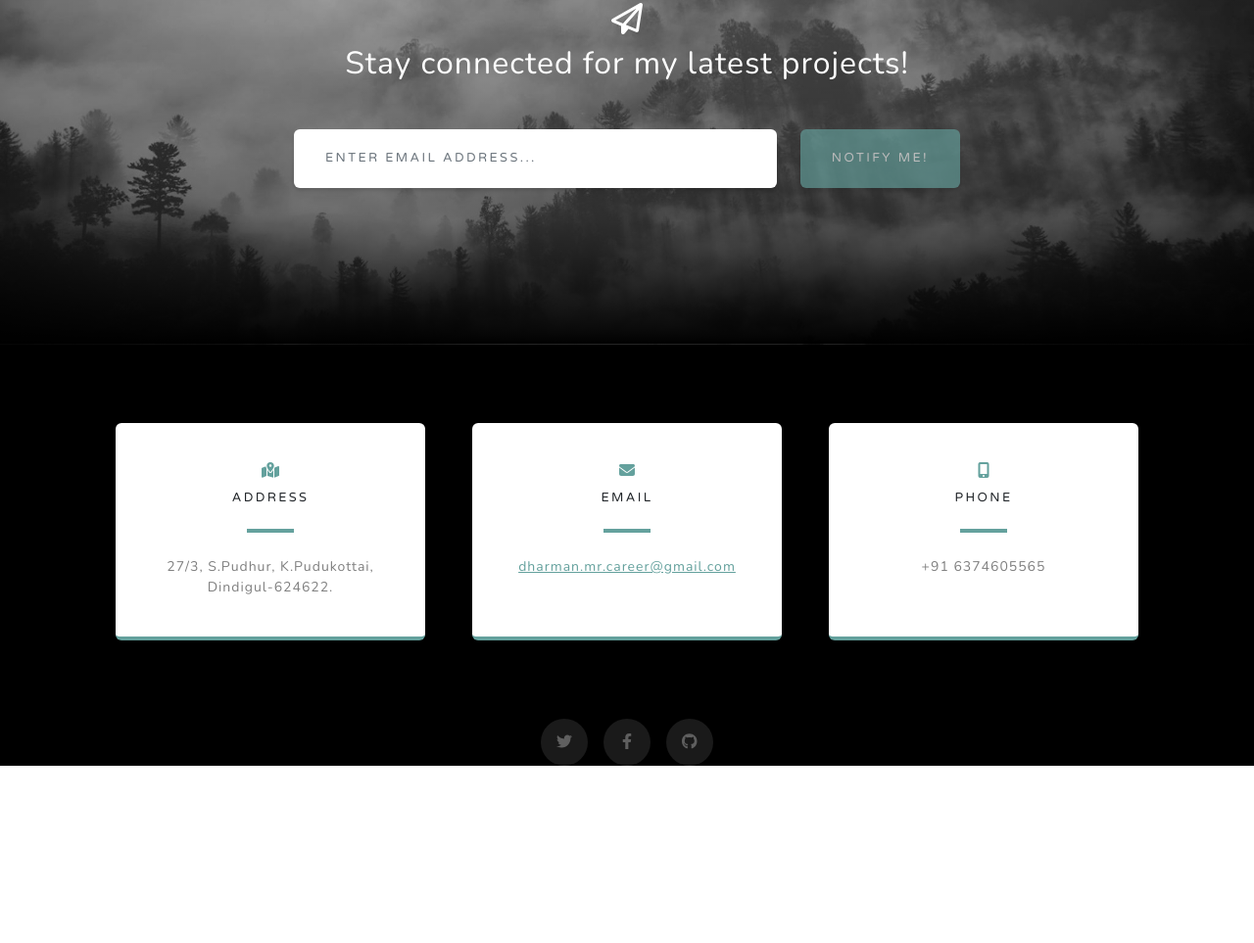
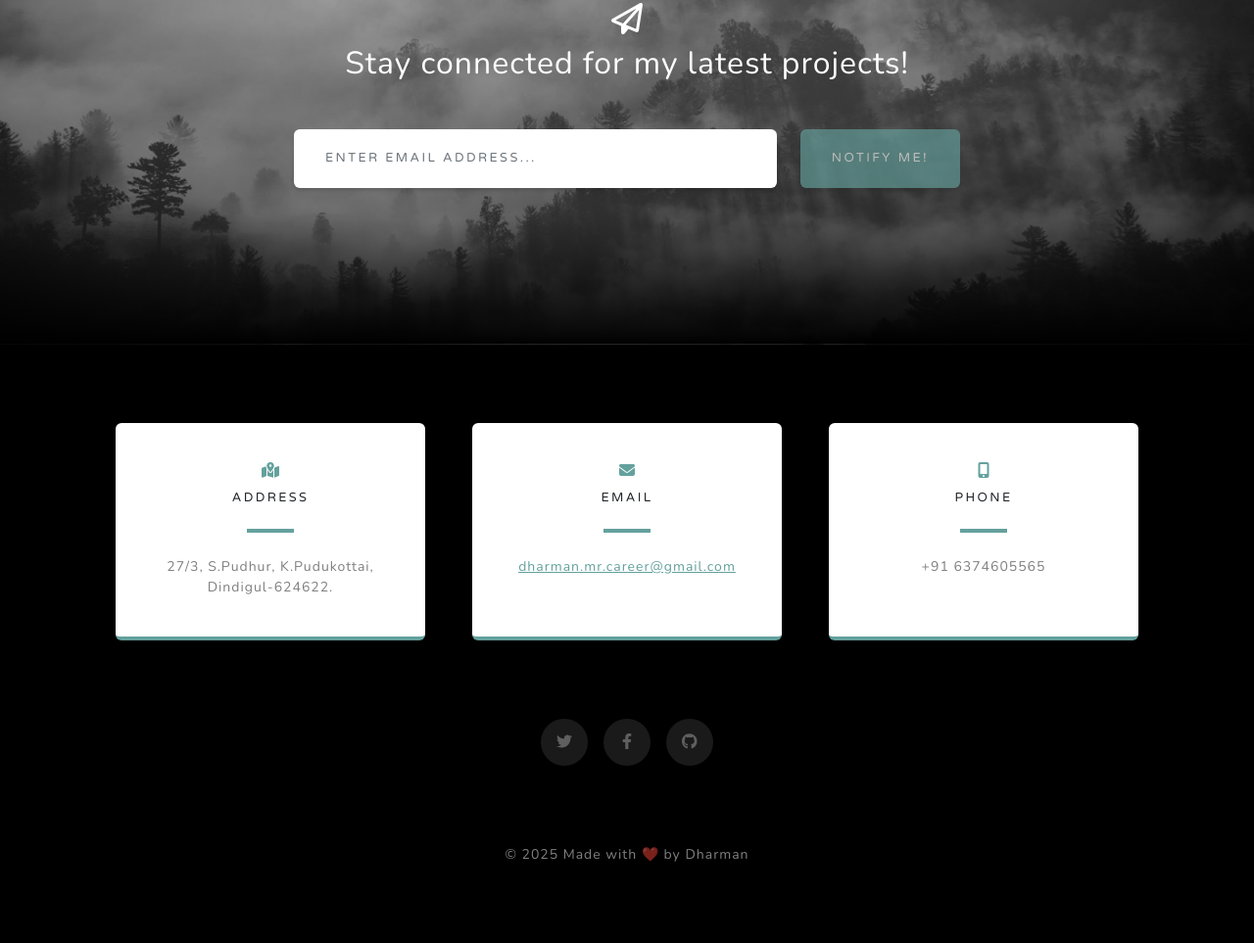
Before and after one commit to dharma-git-99/web-site, a plain HTML site: page index.html in a window 1280 px wide. Shown: the part 3199-4162 px from the top of the page at 98% size. Before the commit the page ends 3981 px from the top, so only its background shows below. Drawn offline with nearby package versions, Linux system fonts and the light colour scheme.

Commit message:
Update index.html

```diff
--- a/index.html
+++ b/index.html
@@ -190,7 +190,7 @@
             </div>
         </section>
         <!-- Footer-->
-        <!-- <footer class="footer bg-black small text-center text-white-50"><div class="container px-4 px-lg-5">Copyright &copy; Your Website 2023</div></footer> -->
+        <footer class="footer bg-black small text-center text-white-50"><div class="container px-4 px-lg-5">© 2025 Made with ❤️ by Dharman</div></footer>
         <!-- Bootstrap core JS-->
         <script src="https://cdn.jsdelivr.net/npm/bootstrap@5.2.3/dist/js/bootstrap.bundle.min.js"></script>
         <!-- Core theme JS-->
```
